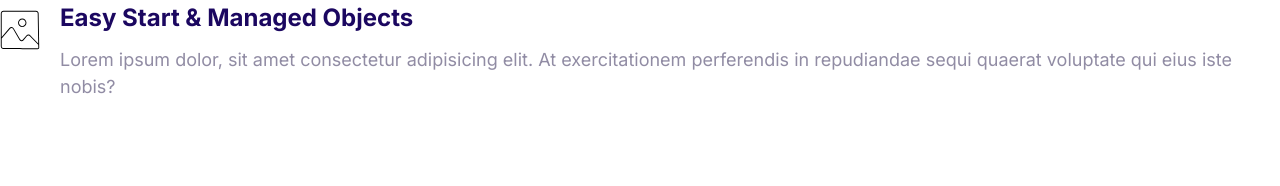
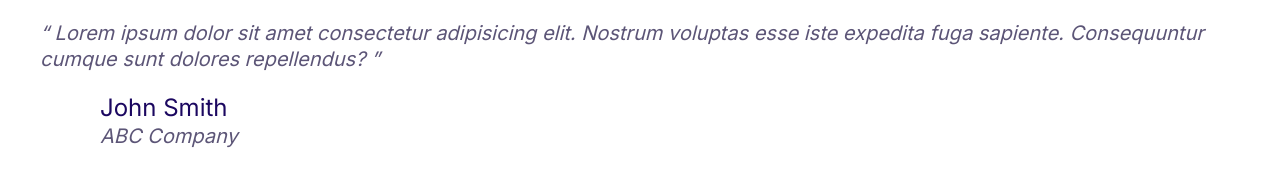
Before and after one commit to ellasisking/stratify, a plain HTML site: page index.html in a window 1280 px wide. Drawn offline with Linux system fonts and the light colour scheme.

Commit message:
Quotes Design

```diff
--- a/css/styles.css
+++ b/css/styles.css
@@ -4,6 +4,7 @@
   --color-accent: #ff3400;
   --color-heading: #1b0760;
   --color-body: #918ca4;
+  --color-body-darker: #5c5577;
   --color-border: #ccc;
   --border-radius: 30px;
 }
@@ -371,3 +372,50 @@ a {
 .media__image {
   margin-top: 1rem;
 }
+
+/* QUotes */
+
+.quote {
+  font-size: 3rem;
+  font-style: italic;
+  color: var(--color-body-darker);
+  line-height: 1.3;
+}
+
+.quote__text::before {
+  content: open-quote;
+}
+.quote__text::after {
+  content: close-quote;
+}
+
+.quote__author {
+  font-size: 3rem;
+  font-weight: 500;
+  font-style: normal;
+  margin-bottom: 0;
+}
+
+.quote__organization {
+  color: var(--color-heading);
+  opacity: 0.4;
+  font-size: 2rem;
+  font-style: normal;
+}
+
+.quote__line {
+  position: relative;
+  bottom: 10px;
+}
+
+@media screen and (min-width: 1024px) {
+  .quote {
+    font-size: 2rem;
+  }
+  .quote__author {
+    font-size: 2.4rem;
+  }
+  .quote__organization {
+    font-size: 1.6rem;
+  }
+}
--- a/index.html
+++ b/index.html
@@ -16,20 +16,27 @@
     <link rel="stylesheet" href="css/styles.css" />
   </head>
   <body>
+    <blockquote class="quote">
+      <p class="quote__text">
+        Lorem ipsum dolor sit amet consectetur adipisicing elit. Nostrum
+        voluptas esse iste expedita fuga sapiente. Consequuntur cumque sunt
+        dolores repellendus?
+      </p>
+      <footer>
         <div class="media">
           <div class="media__image">
-        <svg class="icon icon--primary">
-          <use xlink:href="images/sprite.svg#snap"></use>
+            <svg class="icon icon--primary quote__line">
+              <use xlink:href="images/sprite.svg#line"></use>
             </svg>
           </div>
           <div class="media__body">
-        <h3 class="media__title">Easy Start & Managed Objects</h3>
-        <p>
-          Lorem ipsum dolor, sit amet consectetur adipisicing elit. At
-          exercitationem perferendis in repudiandae sequi quaerat voluptate qui
-          eius iste nobis?
+            <h3 class="media__title quote__author">John Smith</h3>
+            <p class="quote_organization">
+              ABC Company
             </p>
           </div>
         </div>
+      </footer>
+    </blockquote>
   </body>
 </html>
```
Also changed, not shown: components/quotes.html (added, +22 -0 lines), images/sprite.svg, 1 other file. Lines whose indentation alone changed are shown as unchanged.
